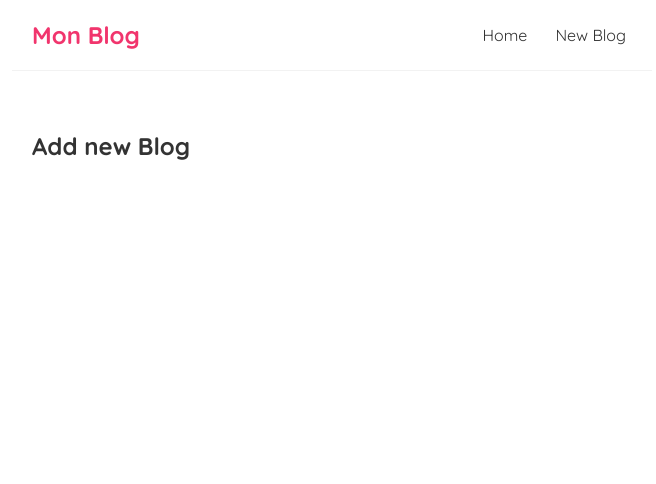
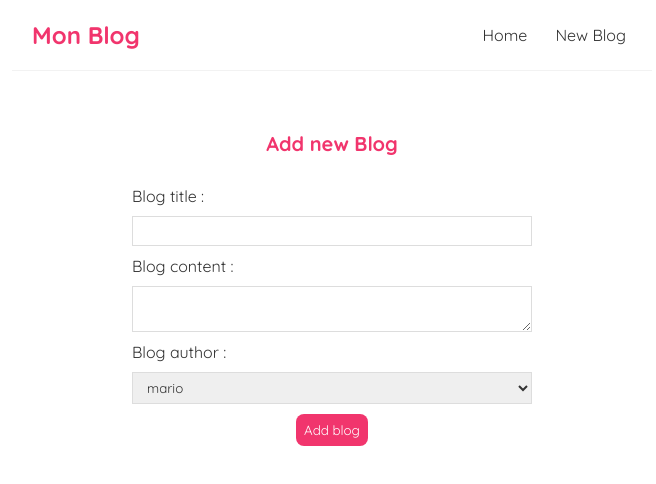
Before and after one commit to anasZabili/tuto_tnn_react_2020, a React (Create React App) app: page /create in a window 1280 px wide. Shown: the top 484 px of the page, without its empty margins (308-964 px from the left). Built offline with nearby package versions, Linux system fonts and the light colour scheme; the HTML template or start-up script is replaced by a standard one.

Commit message:
lesson 30

```diff
--- a/src/Create.jsx
+++ b/src/Create.jsx
@@ -1,7 +1,59 @@
+import { useState } from "react";
+import { useHistory } from "react-router";
 const Create = () => {
+  const [title, setTitle] = useState("");
+  const [author, setAuthor] = useState("mario");
+  const [content, setContent] = useState("");
+  const [isPending, setIsPending] = useState(false);
+  const history = useHistory();
+  const handleSubmit = (e) => {
+    e.preventDefault();
+    const blog = {
+      title: title,
+      body: content,
+      author: author,
+    };
+    setIsPending(true);
+    fetch("http://localhost:8000/blogs", {
+      method: "POST",
+      headers: {
+        "Content-Type": "application/json",
+      },
+      body: JSON.stringify(blog),
+    }).then((response) => {
+      console.log(response);
+      setIsPending(false);
+      history.push("/");
+      // la famille ce truc a ne pas negliger
+      // history.go(-1);
+    });
+  };
   return (
     <div className="create">
       <h2>Add new Blog</h2>
+      <form onSubmit={handleSubmit}>
+        <label>Blog title :</label>
+        <input
+          type="text"
+          required
+          value={title}
+          onChange={(e) => setTitle(e.target.value)}
+        />
+
+        <label>Blog content :</label>
+        <textarea
+          required
+          value={content}
+          onChange={(e) => setContent(e.target.value)}
+        ></textarea>
+        <label>Blog author :</label>
+        <select value={author} onChange={(e) => setAuthor(e.target.value)}>
+          <option value="mario"> mario </option>
+          <option value="yoshi"> yoshi </option>
+        </select>
+        {!isPending && <button>Add blog</button>}
+        {isPending && <button>Adding blog ...</button>}
+      </form>
     </div>
   );
 };
--- a/src/index.css
+++ b/src/index.css
@@ -51,21 +51,55 @@
 .blog-preview a {
   text-decoration: none;
 }
+
+/* blog details page */
 .blog-details h2 {
   font-size: 20px;
   color: #f1356d;
   margin-bottom: 10px;
 }
-
 .blog-details div {
   margin: 20px 0;
 }
-
 .blog-details button {
   background: #f1356d;
-  color: #fafafa;
+  color: #fff;
   border: 0;
   padding: 8px;
   border-radius: 8px;
   cursor: pointer;
 }
+
+/* create new blog form */
+.create {
+  max-width: 400px;
+  margin: 0 auto;
+  text-align: center;
+}
+.create label {
+  text-align: left;
+  display: block;
+}
+.create h2 {
+  font-size: 20px;
+  color: #f1356d;
+  margin-bottom: 30px;
+}
+.create input,
+.create textarea,
+.create select {
+  width: 100%;
+  padding: 6px 10px;
+  margin: 10px 0;
+  border: 1px solid #ddd;
+  box-sizing: border-box;
+  display: block;
+}
+.create button {
+  background: #f1356d;
+  color: #fff;
+  border: 0;
+  padding: 8px;
+  border-radius: 8px;
+  cursor: pointer;
+}
```
